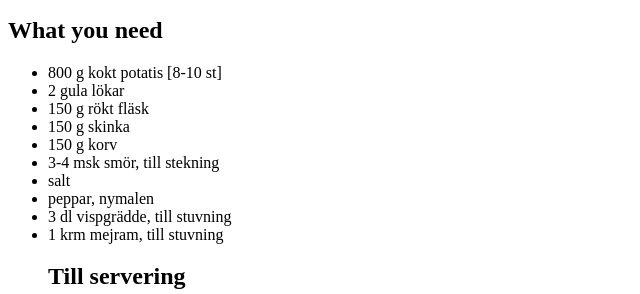
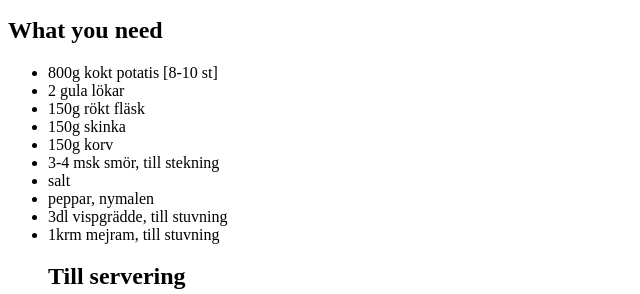
Before and after one commit to RusandeKodare/RecipeWebsite, a plain HTML site: page Recipes/pyttipanna.html in a window 1280 px wide. Shown: the part 581-875 px from the top of the page, 0-640 px from the left. Drawn offline with Linux system fonts and the light colour scheme.

Commit message:
Change link, format text
- Change link in the README file
- Changed some formating of text in Pyttipanna file

```diff
--- a/Recipes/pyttipanna.html
+++ b/Recipes/pyttipanna.html
@@ -18,63 +18,32 @@
     Servera pyttipannan med inlagda rödbetor och stekt ägg”sunny side up”. Man kan också gräddstuva pytten och lägga en
     äggula på toppen.</p>
 
-
-
         <h2>What you need</h2>
         <ul>
-            <li>
-                800 g kokt potatis [8-10 st]
-            </li>
-            <li>
-                2 gula lökar
-            </li>
-            <li>
-                150 g rökt fläsk
-            </li>
-            <li>
-                150 g skinka
-            </li>
-            <li>
-                150 g korv
-            </li>
-            <li>
-                3-4 msk smör, till stekning
-            </li>
-            <li>
-                salt
-            </li>
-            <li>
-                peppar, nymalen
-            </li>
-            <li>
-                3 dl vispgrädde, till stuvning
-            </li>
-            <li>
-                1 krm mejram, till stuvning
-            </li>
+            <li>800g kokt potatis [8-10 st]</li>
+            <li>2 gula lökar</li>
+            <li>150g rökt fläsk</li>
+            <li>150g skinka</li>
+            <li>150g korv</li>
+            <li>3-4 msk smör, till stekning</li>
+            <li>salt</li>
+            <li>peppar, nymalen</li>
+            <li>3dl vispgrädde, till stuvning</li>
+            <li>1krm mejram, till stuvning</li>
 
             <h2>Till servering</h2>
+
         </ul>
             <ul>
-                <li>
-                    4 ägg
-                </li>
-                <li>
-                    inlagda rödbetor
-
-                </li>
-
+                <li>4 ägg</li>
+                <li>inlagda rödbetor</li>
             </ul>
 
         <h2>Steg</h2>
 
         <ol>
-            <li>
-                Tärna potatisen, löken, köttet och korven och stek bitarna i smör i en stor stekpanna. Stek i omgångar om du bara har en liten panna. Smaka av med salt och peppar.
-            </li> <br>
-            <li>
-               Vill du gräddstuva pytten lägger du över den i en kastrull, tillsätter grädde och låter alltsammans koka upp. Smaka av med salt, peppar och mejram.
-            </li> <br>
+            <li>Tärna potatisen, löken, köttet och korven och stek bitarna i smör i en stor stekpanna. Stek i omgångar om du bara har en liten panna. Smaka av med salt och peppar.</li>
+            <br><li>Vill du gräddstuva pytten lägger du över den i en kastrull, tillsätter grädde och låter alltsammans koka upp. Smaka av med salt, peppar och mejram.</li> <br>
             <li>Servera med stekt ägg eller äggula samt inlagda rödbetor.</li>
         </ol>
 
```
Also changed, not shown: Recipes/Pyttipanna-eng.html (+1 -1 lines), 1 other file.
